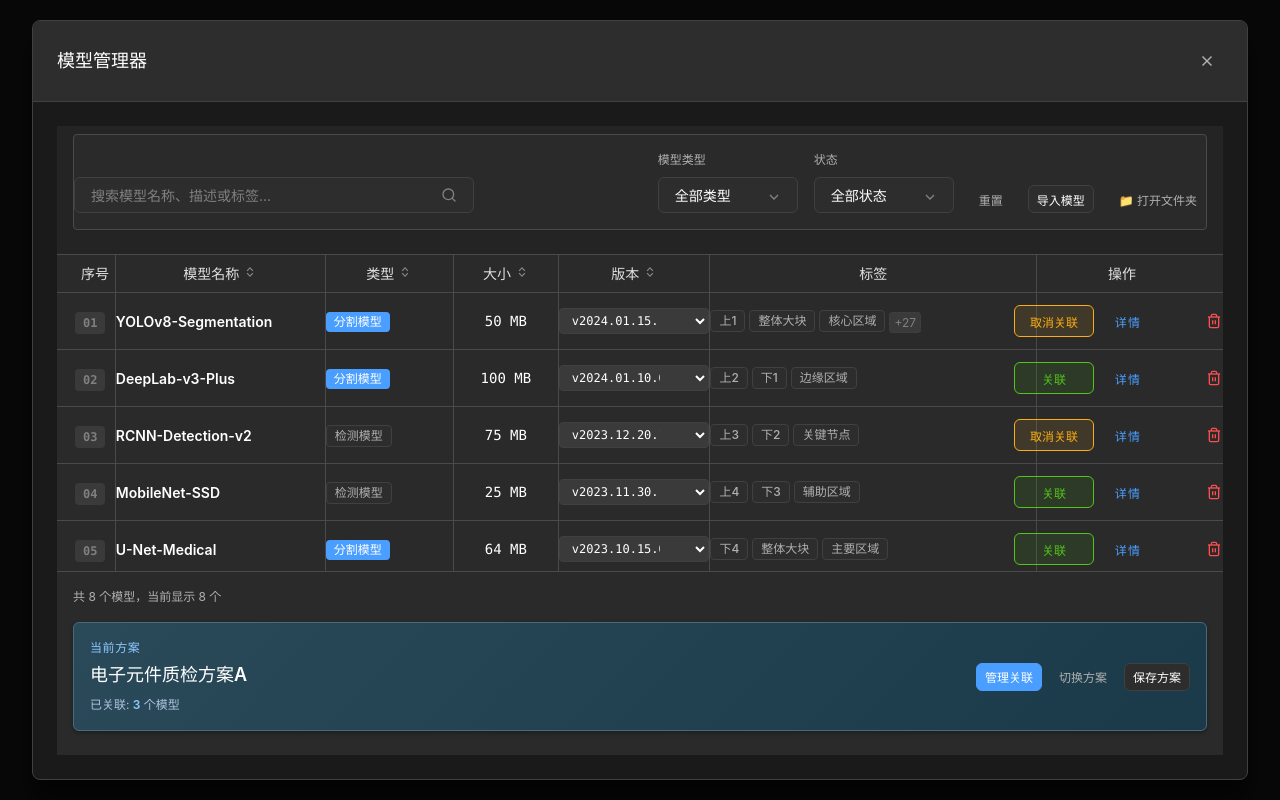
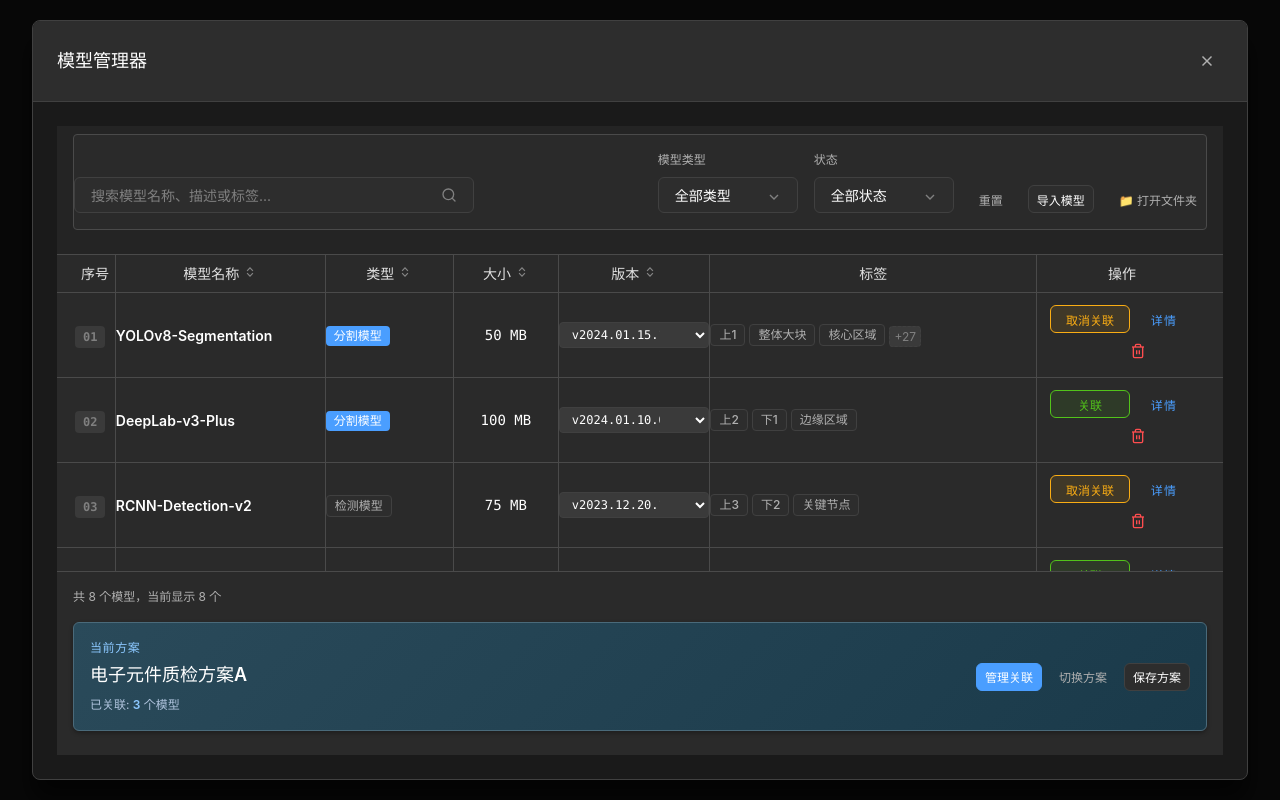
Before and after one commit to PykeW/Model-package-manager, a React (Vite) app: page / in a window 1280 px wide. Built offline with nearby package versions, Linux system fonts and the light colour scheme.

Commit message:
优化模型管理和表格组件，移除不必要的行点击处理，调整表格样式以确保一致的行高，提升用户体验

```diff
--- a/src/components/ModelManager/ModelManager.tsx
+++ b/src/components/ModelManager/ModelManager.tsx
@@ -60,9 +60,7 @@ export const ModelManager: React.FC<ModelManagerProps> = ({
     return filteredModels;
   }, [filteredModels, viewMode, associations, currentScheme]);
 
-  const handleRowClick = (model: Model) => {
-    console.log('Selected model:', model);
-  };
+
 
   const handleSortChange = (newSort: ModelSort | null) => {
     setSort(newSort);
@@ -198,7 +196,7 @@ export const ModelManager: React.FC<ModelManagerProps> = ({
         <ModelTable
           models={viewFilteredModels}
           loading={loading}
-          onRowClick={handleRowClick}
+          onRowClick={undefined}
           onSort={handleSortChange}
           currentSort={sort}
           className={styles.table}
--- a/src/components/ModelTable/ModelTable.module.css
+++ b/src/components/ModelTable/ModelTable.module.css
@@ -153,14 +153,15 @@
   min-width: 160px;
   width: 100%;
   box-sizing: border-box;
+  flex-wrap: wrap; /* 允许换行 */
 }
 
 .actionButton {
   display: inline-flex;
   align-items: center;
   justify-content: center;
-  width: 32px;
-  height: 32px;
+  width: 28px;
+  height: 28px;
   padding: 0;
   background-color: transparent;
   border: 1px solid transparent;
@@ -287,7 +288,6 @@
   gap: var(--spacing-xs);
   flex-wrap: wrap;
   max-width: 100%;
-  min-height: 32px; /* 确保一致的行高 */
 }
 
 .tag {
--- a/src/components/ModelTable/ModelTable.tsx
+++ b/src/components/ModelTable/ModelTable.tsx
@@ -291,7 +291,7 @@ export const ModelTable: React.FC<ModelTableProps> = ({
 
   return (
     <div className={[styles.modelTable, className].filter(Boolean).join(' ')}>
-      <Table
+      <Table<Model>
         data={models}
         columns={enhancedColumns}
         loading={loading}
--- a/src/components/UI/Table/Table.module.css
+++ b/src/components/UI/Table/Table.module.css
@@ -114,6 +114,9 @@
 .tableRow {
   transition: background-color var(--transition-fast);
   cursor: default;
+  height: 64px !important; /* 强制固定行高，确保切换视图时高度一致 */
+  max-height: 64px !important; /* 防止内容撑开 */
+  overflow: hidden !important; /* 隐藏超出的内容 */
 }
 
 .tableRow:hover {
@@ -135,6 +138,10 @@
   border-bottom: 1px solid #4a4a4a;
   border-right: 1px solid #4a4a4a;
   vertical-align: middle;
+  box-sizing: border-box;
+  height: 64px !important; /* 强制单元格高度 */
+  max-height: 64px !important; /* 防止内容撑开 */
+  overflow: hidden !important; /* 隐藏超出的内容 */
 }
 
 .tableCell:first-child {
--- a/src/components/UI/Table/Table.tsx
+++ b/src/components/UI/Table/Table.tsx
@@ -6,7 +6,7 @@ import { useState, useRef, useCallback } from 'react';
 import type { TableProps } from '../../../types';
 import styles from './Table.module.css';
 
-export const Table = <T extends Record<string, any>>({
+export const Table = <T extends Record<string, unknown>>({
   data,
   columns,
   loading = false,
@@ -37,31 +37,6 @@ export const Table = <T extends Record<string, any>>({
     }
   };
 
-  const handleResizeStart = useCallback((e: React.MouseEvent, columnIndex: number) => {
-    e.preventDefault();
-
-    if (!tableRef.current) return;
-
-    const headerCells = tableRef.current.querySelectorAll('th');
-    const currentCell = headerCells[columnIndex] as HTMLElement;
-    const nextCell = headerCells[columnIndex + 1] as HTMLElement;
-
-    if (!currentCell || !nextCell) return;
-
-    resizingRef.current = {
-      columnIndex,
-      startX: e.clientX,
-      startWidth: currentCell.offsetWidth,
-      nextWidth: nextCell.offsetWidth,
-    };
-
-    setIsResizing(true);
-    document.addEventListener('mousemove', handleResizeMove);
-    document.addEventListener('mouseup', handleResizeEnd);
-    document.body.style.cursor = 'col-resize';
-    document.body.style.userSelect = 'none';
-  }, []);
-
   const handleResizeMove = useCallback((e: MouseEvent) => {
     if (!resizingRef.current || !tableRef.current) return;
 
@@ -89,6 +64,31 @@ export const Table = <T extends Record<string, any>>({
     document.body.style.cursor = '';
     document.body.style.userSelect = '';
   }, [handleResizeMove]);
+
+  const handleResizeStart = useCallback((e: React.MouseEvent, columnIndex: number) => {
+    e.preventDefault();
+
+    if (!tableRef.current) return;
+
+    const headerCells = tableRef.current.querySelectorAll('th');
+    const currentCell = headerCells[columnIndex] as HTMLElement;
+    const nextCell = headerCells[columnIndex + 1] as HTMLElement;
+
+    if (!currentCell || !nextCell) return;
+
+    resizingRef.current = {
+      columnIndex,
+      startX: e.clientX,
+      startWidth: currentCell.offsetWidth,
+      nextWidth: nextCell.offsetWidth,
+    };
+
+    setIsResizing(true);
+    document.addEventListener('mousemove', handleResizeMove);
+    document.addEventListener('mouseup', handleResizeEnd);
+    document.body.style.cursor = 'col-resize';
+    document.body.style.userSelect = 'none';
+  }, [handleResizeMove, handleResizeEnd]);
 
   return (
     <div className={styles.tableWrapper}>
@@ -157,7 +157,7 @@ export const Table = <T extends Record<string, any>>({
               <tr
                 key={rowIndex}
                 className={styles.tableRow}
-                onClick={() => handleRowClick(row, rowIndex)}
+                onClick={onRowClick ? () => handleRowClick(row, rowIndex) : undefined}
                 tabIndex={onRowClick ? 0 : undefined}
                 role={onRowClick ? 'button' : undefined}
               >
@@ -171,7 +171,7 @@ export const Table = <T extends Record<string, any>>({
                   >
                     {column.render
                       ? column.render(row[column.key], row, rowIndex)
-                      : row[column.key]}
+                      : String(row[column.key] ?? '')}
                   </td>
                 ))}
               </tr>
--- a/src/types/model.ts
+++ b/src/types/model.ts
@@ -3,7 +3,7 @@
  * 定义AI模型的数据结构和相关类型
  */
 
-export interface Model {
+export interface Model extends Record<string, unknown> {
   id: string;
   name: string;
   type: 'segmentation' | 'detection';
@@ -55,5 +55,5 @@ export interface ModelTableColumn {
   label: string;
   sortable?: boolean;
   width?: string;
-  render?: (value: any, model: Model) => React.ReactNode;
+  render?: (value: unknown, model: Model) => React.ReactNode;
 }
```
Also changed, not shown: src/components/UI/Table/ResizableTable.tsx (+4 -5 lines).
